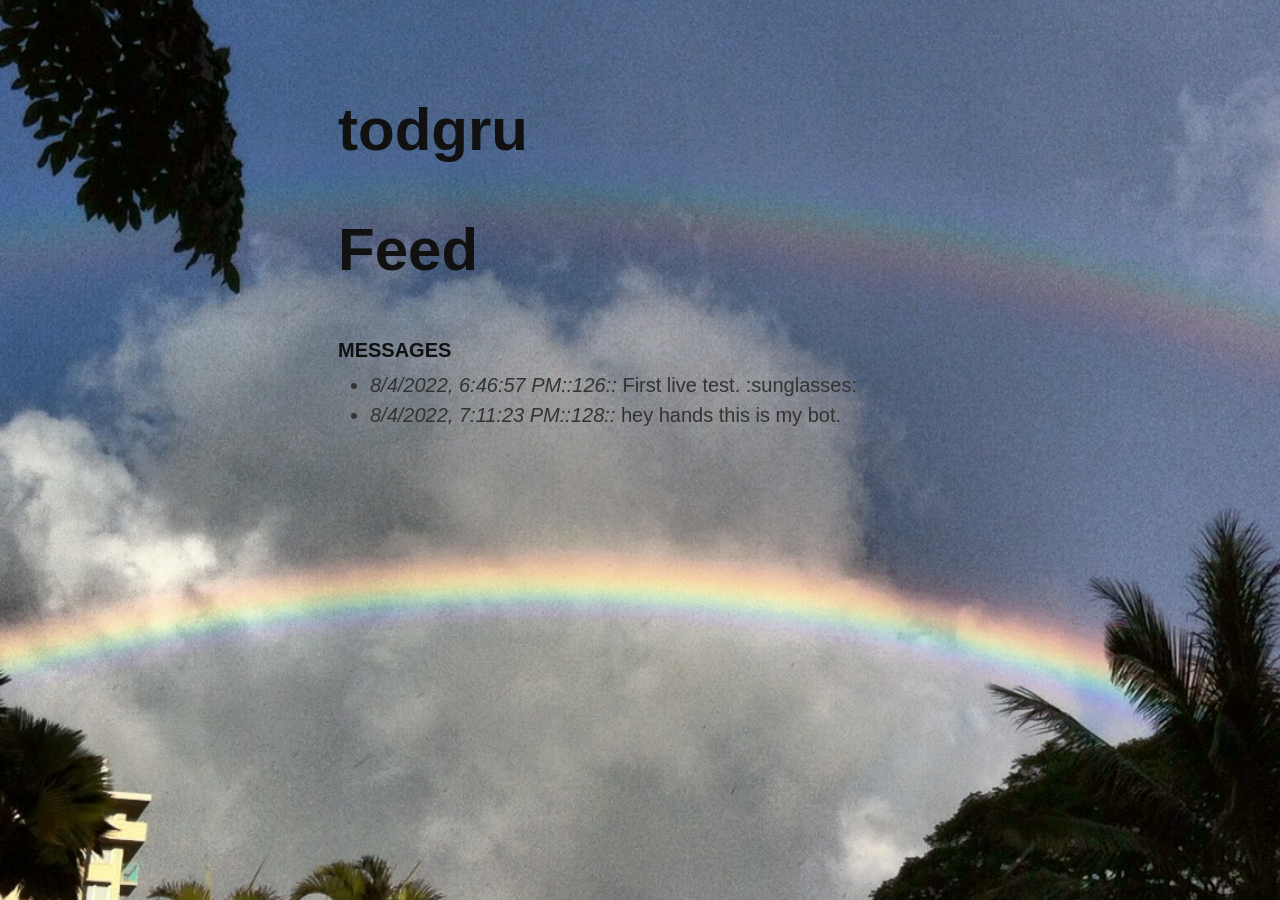
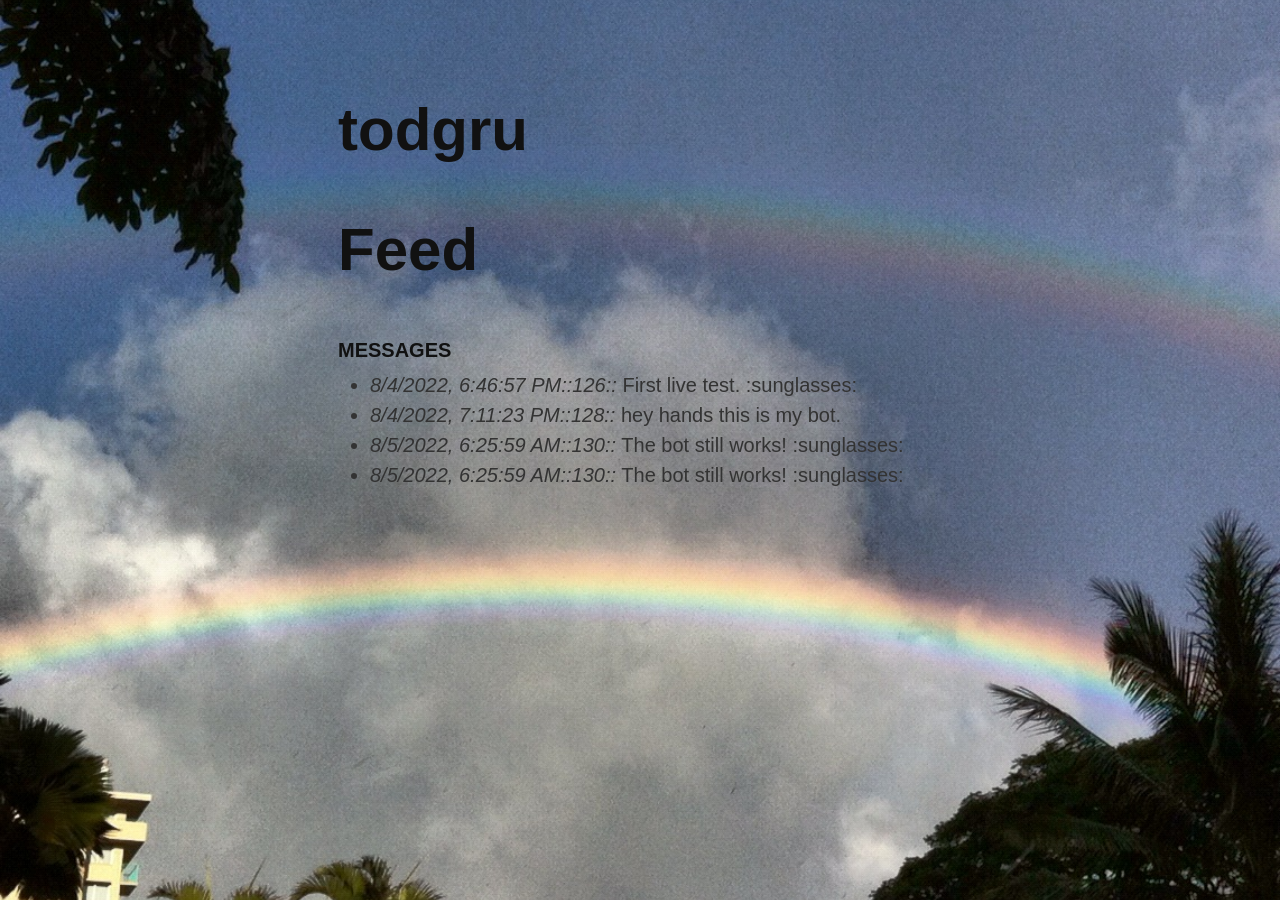
Before and after one commit to todgru/todgru.github.io, a Jekyll site: the page built from feed/index.md, in a window 1280 px wide. Built offline with Jekyll 4.4.1, drawn with Linux system fonts in a browser that asks for light colours; our own code applies the rules of GitHub Pages for plain Markdown files.

Commit message:
todgrubot: automated feed update

```diff
--- a/feed/index.md
+++ b/feed/index.md
@@ -3,3 +3,5 @@
 ### Messages
 * _8/4/2022, 6:46:57 PM::126::_ First live test. :sunglasses:
 * _8/4/2022, 7:11:23 PM::128::_ hey hands this is my bot.
+* _8/5/2022, 6:25:59 AM::130::_ The bot still works! :sunglasses:
+* _8/5/2022, 6:25:59 AM::130::_ The bot still works! :sunglasses:
```
